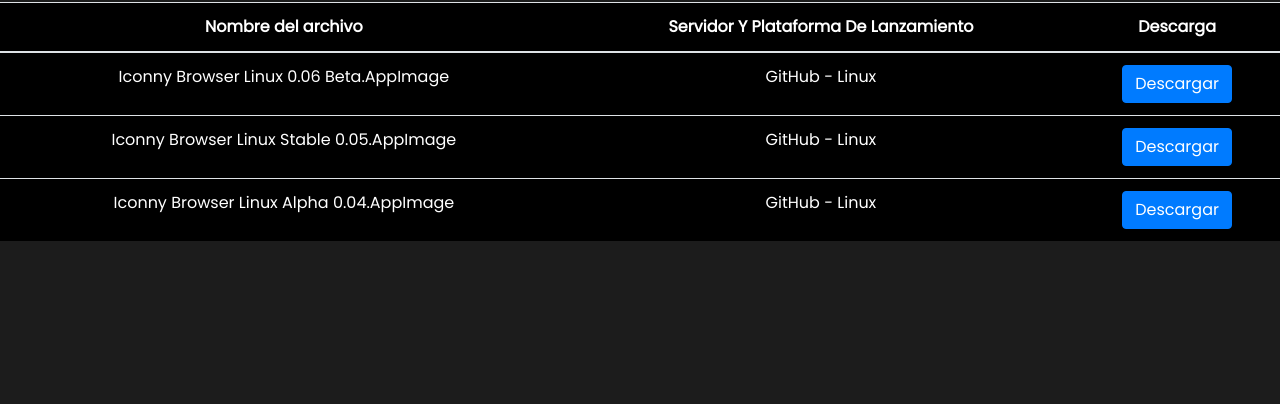
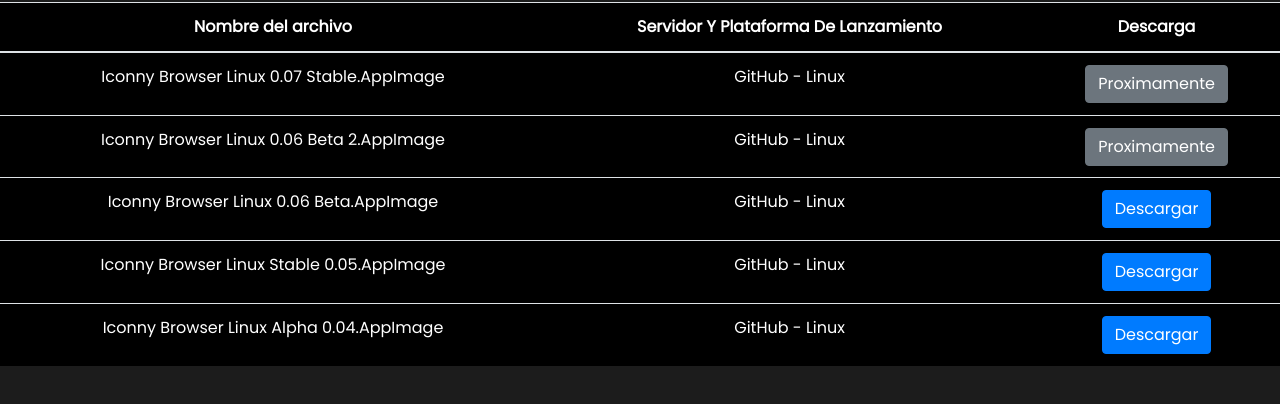
Before and after one commit to TechAppsSv/iconnyupdates, a plain HTML site: page index.html in a window 1280 px wide. Shown: the part 110-514 px from the top of the page. Drawn offline with nearby package versions, Linux system fonts and the light colour scheme.

Commit message:
Update index.html

```diff
--- a/index.html
+++ b/index.html
@@ -41,7 +41,22 @@
           </tr>
         </thead>
         <tbody>
+            <tr>
+
+            <td>Iconny Browser Linux 0.07 Stable.AppImage</td>
+            <td>GitHub - Linux</td>
+            <td><a href="#" class="btn btn-secondary">Proximamente</a></td>
+          </tr>
           <tr>
+          <tr>
+
+            <td>Iconny Browser Linux 0.06 Beta 2.AppImage</td>
+            <td>GitHub - Linux</td>
+            <td><a href="#" class="btn btn-secondary">Proximamente</a></td>
+          </tr>
+          <tr>
+          <tr>
+            <tr>
 
             <td>Iconny Browser Linux 0.06 Beta.AppImage</td>
             <td>GitHub - Linux</td>
```
